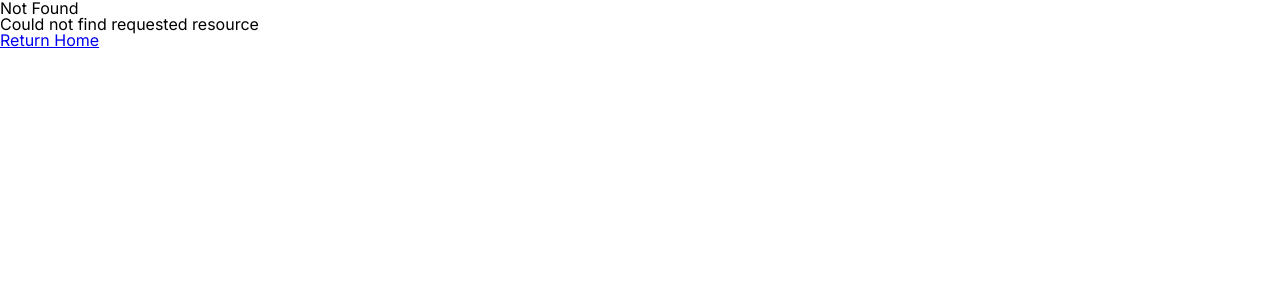
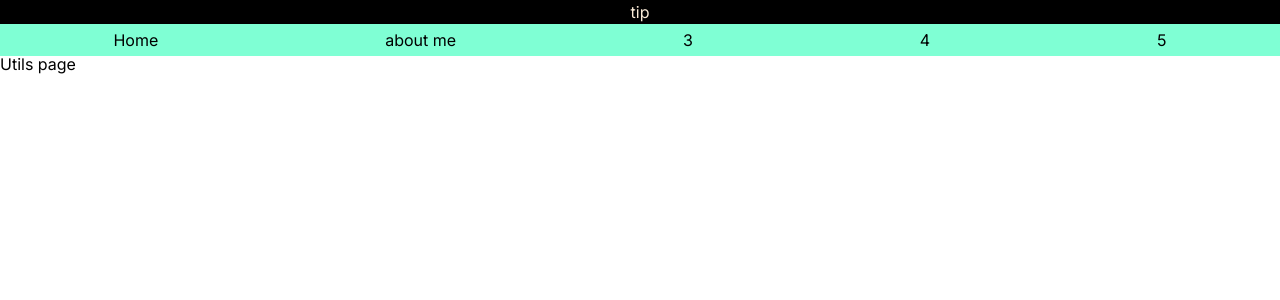
Before and after one commit to MutelyMilo/my-site, a Next.js app: page /utils in a window 1280 px wide. Before the commit this address had no page. Shown: the top 300 px of the page. Built offline with nearby package versions, Linux system fonts and the light colour scheme.

Commit message:
feat: new branch

```diff
--- a/src/app/layout.tsx
+++ b/src/app/layout.tsx
@@ -1,8 +1,6 @@
 import './globals.css'
 import type { Metadata } from 'next'
 import { Inter } from 'next/font/google'
-import Script from "next/script";
-import Head from "next/head";
 import { Analytics } from '@vercel/analytics/react';
 
 const inter = Inter({ subsets: ['latin'] })
@@ -19,9 +17,6 @@ export default function RootLayout({
 }) {
   return (
     <html lang="en">
-        <Head>
-            <script src="//res.wx.qq.com/open/js/jweixin-1.2.0.js" async></script>
-        </Head>
       <body className={inter.className}>
       {children}
       <Analytics />
--- /dev/null
+++ b/src/app/utils/layout.tsx
@@ -0,0 +1,18 @@
+import React from "react";
+import HomeHeader from "@/components/pc/HomeHeader";
+
+interface HomeContainerProps {
+    children: React.ReactNode;
+}
+
+const HomeLayout = ({ children }: HomeContainerProps) => {
+
+    return (
+        <section>
+            <HomeHeader />
+            {children}
+        </section>
+    )
+}
+
+export default HomeLayout;
--- /dev/null
+++ b/src/app/utils/page.tsx
@@ -0,0 +1,9 @@
+const UtilsPage = () => {
+    return (
+        <div>
+            Utils page
+        </div>
+    )
+}
+
+export default UtilsPage;
```
Also changed, not shown: src/app/home/page.tsx (+5 -2 lines), src/app/utils/redirect/page.tsx (added, +24 -0 lines).
